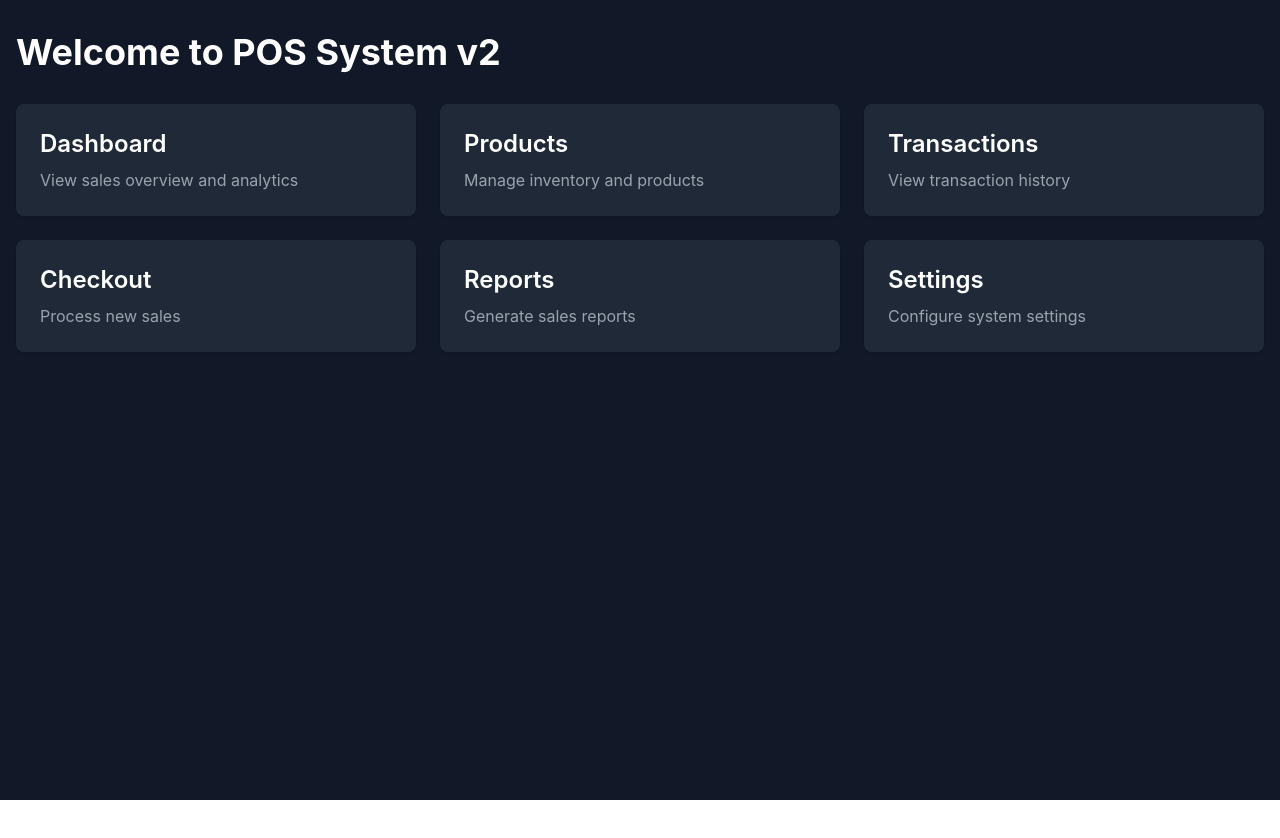
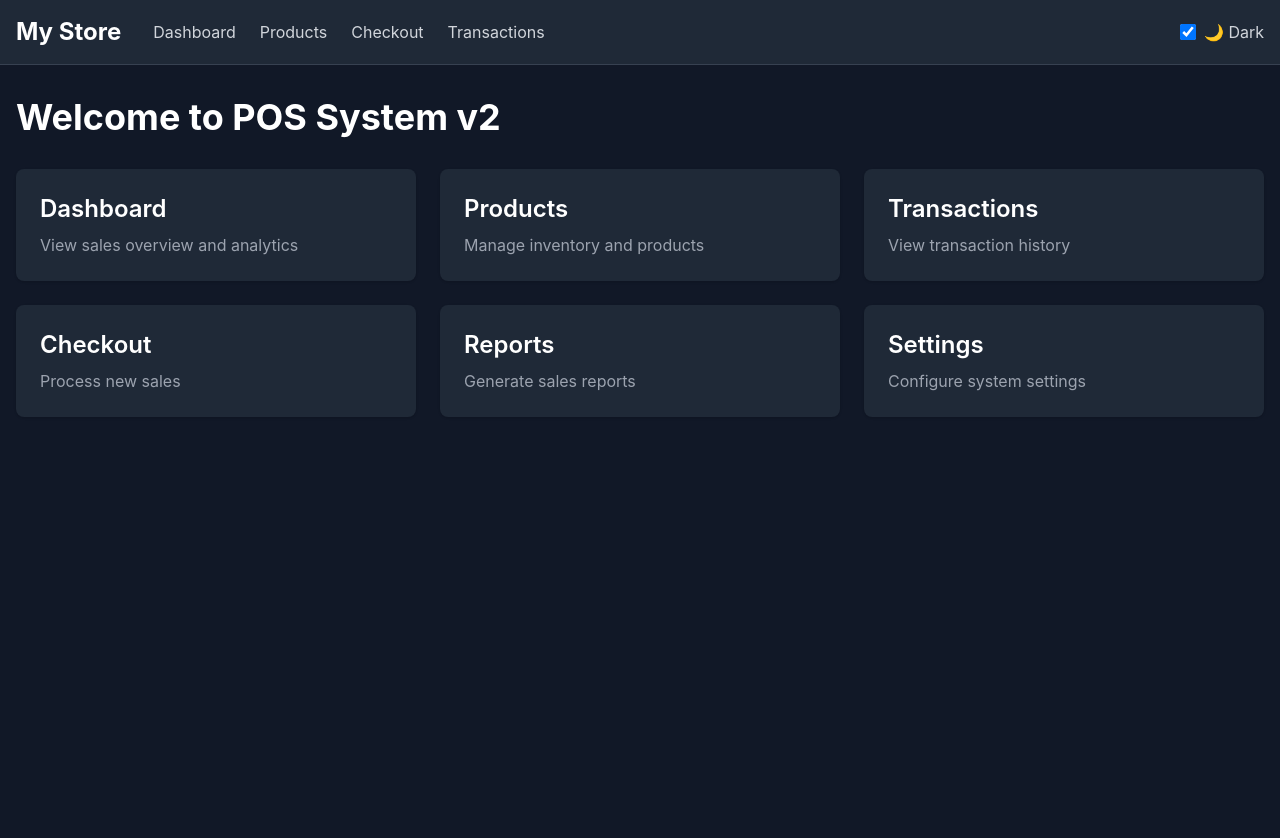
Before and after one commit to brunowachira001-coder/smart-pos-system, a Next.js app: page / in a window 1280 px wide. Shown: the top 838 px of the page. Before the commit the page ends 800 px from the top, so only its background shows below. Built offline with nearby package versions, Linux system fonts and the light colour scheme.

Commit message:
Add header with shop name and theme toggle

```diff
--- a/app/page.tsx
+++ b/app/page.tsx
@@ -1,43 +1,52 @@
+'use client'
+
 import Link from 'next/link'
+import Header from '@/components/Header'
+import { useState } from 'react'
 
 export default function Home() {
+  const [isDark, setIsDark] = useState(true)
+
   return (
-    <main className="min-h-screen bg-gray-900">
+    <>
+      <Header isDark={isDark} onThemeToggle={setIsDark} />
+      <main className={isDark ? 'min-h-screen bg-gray-900' : 'min-h-screen bg-gray-50'}>
         <div className="container mx-auto px-4 py-8">
-        <h1 className="text-4xl font-bold text-white mb-8">Welcome to POS System v2</h1>
+          <h1 className={`text-4xl font-bold mb-8 ${isDark ? 'text-white' : 'text-gray-900'}`}>Welcome to POS System v2</h1>
 
           <div className="grid grid-cols-1 md:grid-cols-2 lg:grid-cols-3 gap-6">
-          <Link href="/dashboard" className="bg-gray-800 p-6 rounded-lg shadow hover:shadow-lg transition hover:bg-gray-700">
-            <h2 className="text-2xl font-semibold text-white mb-2">Dashboard</h2>
-            <p className="text-gray-400">View sales overview and analytics</p>
+            <Link href="/dashboard" className={`p-6 rounded-lg shadow hover:shadow-lg transition ${isDark ? 'bg-gray-800 hover:bg-gray-700' : 'bg-white hover:bg-gray-50'}`}>
+              <h2 className={`text-2xl font-semibold mb-2 ${isDark ? 'text-white' : 'text-gray-900'}`}>Dashboard</h2>
+              <p className={isDark ? 'text-gray-400' : 'text-gray-600'}>View sales overview and analytics</p>
             </Link>
 
-          <Link href="/products" className="bg-gray-800 p-6 rounded-lg shadow hover:shadow-lg transition hover:bg-gray-700">
-            <h2 className="text-2xl font-semibold text-white mb-2">Products</h2>
-            <p className="text-gray-400">Manage inventory and products</p>
+            <Link href="/products" className={`p-6 rounded-lg shadow hover:shadow-lg transition ${isDark ? 'bg-gray-800 hover:bg-gray-700' : 'bg-white hover:bg-gray-50'}`}>
+              <h2 className={`text-2xl font-semibold mb-2 ${isDark ? 'text-white' : 'text-gray-900'}`}>Products</h2>
+              <p className={isDark ? 'text-gray-400' : 'text-gray-600'}>Manage inventory and products</p>
             </Link>
 
-          <Link href="/transactions" className="bg-gray-800 p-6 rounded-lg shadow hover:shadow-lg transition hover:bg-gray-700">
-            <h2 className="text-2xl font-semibold text-white mb-2">Transactions</h2>
-            <p className="text-gray-400">View transaction history</p>
+            <Link href="/transactions" className={`p-6 rounded-lg shadow hover:shadow-lg transition ${isDark ? 'bg-gray-800 hover:bg-gray-700' : 'bg-white hover:bg-gray-50'}`}>
+              <h2 className={`text-2xl font-semibold mb-2 ${isDark ? 'text-white' : 'text-gray-900'}`}>Transactions</h2>
+              <p className={isDark ? 'text-gray-400' : 'text-gray-600'}>View transaction history</p>
             </Link>
 
-          <Link href="/checkout" className="bg-gray-800 p-6 rounded-lg shadow hover:shadow-lg transition hover:bg-gray-700">
-            <h2 className="text-2xl font-semibold text-white mb-2">Checkout</h2>
-            <p className="text-gray-400">Process new sales</p>
+            <Link href="/checkout" className={`p-6 rounded-lg shadow hover:shadow-lg transition ${isDark ? 'bg-gray-800 hover:bg-gray-700' : 'bg-white hover:bg-gray-50'}`}>
+              <h2 className={`text-2xl font-semibold mb-2 ${isDark ? 'text-white' : 'text-gray-900'}`}>Checkout</h2>
+              <p className={isDark ? 'text-gray-400' : 'text-gray-600'}>Process new sales</p>
             </Link>
 
-          <Link href="/reports" className="bg-gray-800 p-6 rounded-lg shadow hover:shadow-lg transition hover:bg-gray-700">
-            <h2 className="text-2xl font-semibold text-white mb-2">Reports</h2>
-            <p className="text-gray-400">Generate sales reports</p>
+            <Link href="/reports" className={`p-6 rounded-lg shadow hover:shadow-lg transition ${isDark ? 'bg-gray-800 hover:bg-gray-700' : 'bg-white hover:bg-gray-50'}`}>
+              <h2 className={`text-2xl font-semibold mb-2 ${isDark ? 'text-white' : 'text-gray-900'}`}>Reports</h2>
+              <p className={isDark ? 'text-gray-400' : 'text-gray-600'}>Generate sales reports</p>
             </Link>
 
-          <Link href="/settings" className="bg-gray-800 p-6 rounded-lg shadow hover:shadow-lg transition hover:bg-gray-700">
-            <h2 className="text-2xl font-semibold text-white mb-2">Settings</h2>
-            <p className="text-gray-400">Configure system settings</p>
+            <Link href="/settings" className={`p-6 rounded-lg shadow hover:shadow-lg transition ${isDark ? 'bg-gray-800 hover:bg-gray-700' : 'bg-white hover:bg-gray-50'}`}>
+              <h2 className={`text-2xl font-semibold mb-2 ${isDark ? 'text-white' : 'text-gray-900'}`}>Settings</h2>
+              <p className={isDark ? 'text-gray-400' : 'text-gray-600'}>Configure system settings</p>
             </Link>
           </div>
         </div>
       </main>
+    </>
   )
 }
--- /dev/null
+++ b/components/Header.tsx
@@ -0,0 +1,78 @@
+'use client'
+
+import Link from 'next/link'
+import { useState } from 'react'
+
+interface HeaderProps {
+  isDark: boolean
+  onThemeToggle: (isDark: boolean) => void
+}
+
+export default function Header({ isDark, onThemeToggle }: HeaderProps) {
+  const [menuOpen, setMenuOpen] = useState(false)
+
+  return (
+    <header className={isDark ? 'bg-gray-800 border-b border-gray-700' : 'bg-white border-b border-gray-200'}>
+      <div className="max-w-7xl mx-auto px-4 py-4 flex justify-between items-center">
+        <div className="flex items-center gap-8">
+          <Link href="/" className={`text-2xl font-bold ${isDark ? 'text-white' : 'text-gray-900'}`}>
+            My Store
+          </Link>
+
+          <nav className="hidden md:flex gap-6">
+            <Link href="/dashboard" className={isDark ? 'text-gray-300 hover:text-white' : 'text-gray-600 hover:text-gray-900'}>
+              Dashboard
+            </Link>
+            <Link href="/products" className={isDark ? 'text-gray-300 hover:text-white' : 'text-gray-600 hover:text-gray-900'}>
+              Products
+            </Link>
+            <Link href="/checkout" className={isDark ? 'text-gray-300 hover:text-white' : 'text-gray-600 hover:text-gray-900'}>
+              Checkout
+            </Link>
+            <Link href="/transactions" className={isDark ? 'text-gray-300 hover:text-white' : 'text-gray-600 hover:text-gray-900'}>
+              Transactions
+            </Link>
+          </nav>
+        </div>
+
+        <div className="flex items-center gap-4">
+          <label className="flex items-center gap-2 cursor-pointer">
+            <input
+              type="checkbox"
+              checked={isDark}
+              onChange={(e) => onThemeToggle(e.target.checked)}
+              className="w-4 h-4"
+            />
+            <span className={isDark ? 'text-gray-300' : 'text-gray-600'}>
+              {isDark ? '🌙 Dark' : '☀️ Light'}
+            </span>
+          </label>
+
+          <button
+            onClick={() => setMenuOpen(!menuOpen)}
+            className="md:hidden p-2"
+          >
+            <span className={isDark ? 'text-white' : 'text-gray-900'}>☰</span>
+          </button>
+        </div>
+      </div>
+
+      {menuOpen && (
+        <nav className={`md:hidden ${isDark ? 'bg-gray-700' : 'bg-gray-50'} px-4 py-4 space-y-2`}>
+          <Link href="/dashboard" className={`block ${isDark ? 'text-gray-300 hover:text-white' : 'text-gray-600 hover:text-gray-900'}`}>
+            Dashboard
+          </Link>
+          <Link href="/products" className={`block ${isDark ? 'text-gray-300 hover:text-white' : 'text-gray-600 hover:text-gray-900'}`}>
+            Products
+          </Link>
+          <Link href="/checkout" className={`block ${isDark ? 'text-gray-300 hover:text-white' : 'text-gray-600 hover:text-gray-900'}`}>
+            Checkout
+          </Link>
+          <Link href="/transactions" className={`block ${isDark ? 'text-gray-300 hover:text-white' : 'text-gray-600 hover:text-gray-900'}`}>
+            Transactions
+          </Link>
+        </nav>
+      )}
+    </header>
+  )
+}
```
Lines whose indentation alone changed are shown as unchanged.
